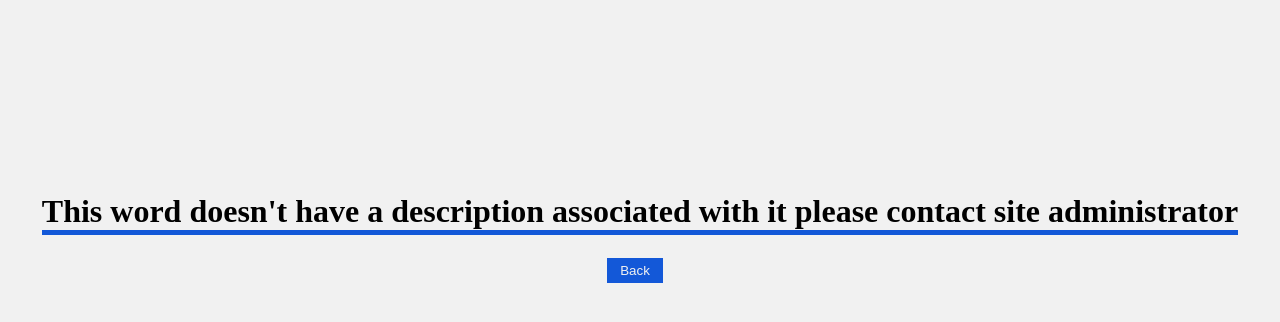
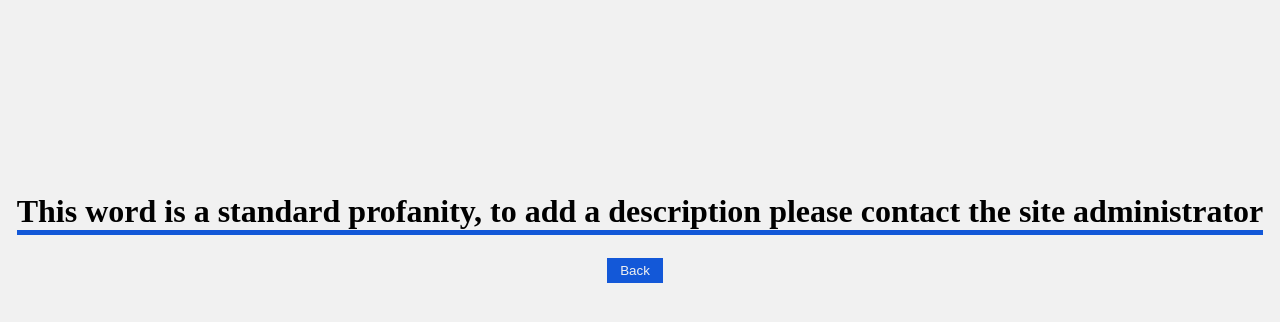
Before and after one commit to chensam-osu/inkclusive, a Django app: page /description/ in a window 1280 px wide. Shown: the part 172-494 px from the top of the page. Run offline with Django 3.2, Linux system fonts and the light colour scheme; data comes from the database, SQL or seed files in the repository.

Commit message:
Update description.html

```diff
--- a/main/templates/description.html
+++ b/main/templates/description.html
@@ -25,7 +25,7 @@
 
         {% else %}
 
-            <h1>This word doesn't have a description associated with it please contact site administrator</h1>
+            <h1>This word is a standard profanity, to add a description please contact the site administrator</h1>
 
         {% endif %}
 
```
